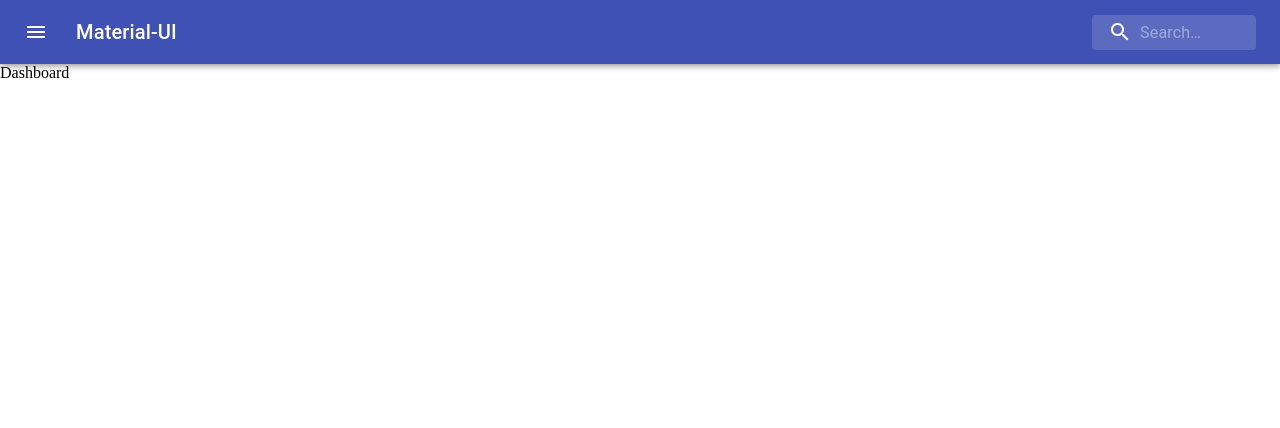
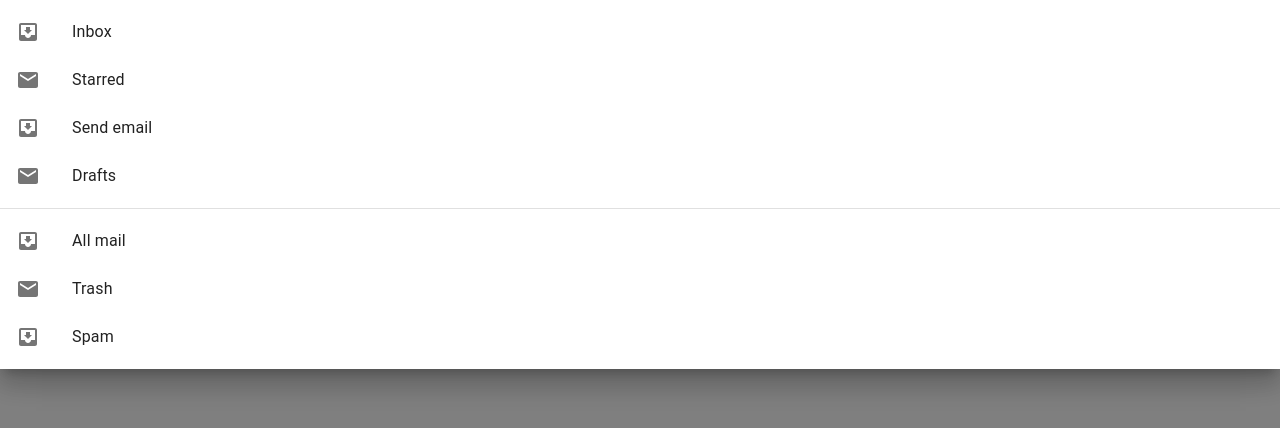
Before and after one commit to Ping-GAO/School, a React (Create React App) app in the folder frontend/: page /dashboard in a window 1280 px wide. Both pictures are taken after a click on the button "open drawer". Shown: the top 428 px of the page. Built offline with nearby package versions, Linux system fonts and the light colour scheme.

Commit message:
add navbar

```diff
--- a/frontend/package.json
+++ b/frontend/package.json
@@ -8,6 +8,7 @@
     "@testing-library/jest-dom": "^5.11.6",
     "@testing-library/react": "^11.2.2",
     "@testing-library/user-event": "^12.5.0",
+    "clsx": "^1.1.1",
     "react": "^17.0.1",
     "react-dom": "^17.0.1",
     "react-router-dom": "^5.2.0",
--- a/frontend/src/components/SearchAppBar.jsx
+++ b/frontend/src/components/SearchAppBar.jsx
@@ -1,4 +1,4 @@
-import React from 'react';
+import React, { useState } from 'react';
 import AppBar from '@material-ui/core/AppBar';
 import Toolbar from '@material-ui/core/Toolbar';
 import IconButton from '@material-ui/core/IconButton';
@@ -7,6 +7,15 @@
 import { fade, makeStyles } from '@material-ui/core/styles';
 import MenuIcon from '@material-ui/icons/Menu';
 import SearchIcon from '@material-ui/icons/Search';
+import clsx from 'clsx';
+import ListItem from '@material-ui/core/ListItem';
+import ListItemIcon from '@material-ui/core/ListItemIcon';
+import ListItemText from '@material-ui/core/ListItemText';
+import List from '@material-ui/core/List';
+import Divider from '@material-ui/core/Divider';
+import InboxIcon from '@material-ui/icons/MoveToInbox';
+import MailIcon from '@material-ui/icons/Mail';
+import Drawer from '@material-ui/core/Drawer';
 
 const useStyles = makeStyles((theme) => ({
     root: {
@@ -61,11 +70,52 @@
             },
         },
     },
+    list: {
+        width: 250,
+    },
+    fullList: {
+        width: 'auto',
+    },
 }));
 
 export default function SearchAppBar() {
     const classes = useStyles();
+    const [open, setOpen] = useState(false);
 
+    const handleDrawerOpen = () => {
+        setOpen(true);
+    };
+
+    const handleDrawerClose = () => {
+        setOpen(false);
+    };
+
+    const list = () => (
+        <div
+            className={clsx(classes.list, classes.fullList)}
+            role="presentation"
+            onClick={handleDrawerClose}
+            onKeyDown={handleDrawerClose}
+        >
+            <List>
+                {['Inbox', 'Starred', 'Send email', 'Drafts'].map((text, index) => (
+                    <ListItem button key={text}>
+                        <ListItemIcon>{index % 2 === 0 ? <InboxIcon /> : <MailIcon />}</ListItemIcon>
+                        <ListItemText primary={text} />
+                    </ListItem>
+                ))}
+            </List>
+            <Divider />
+            <List>
+                {['All mail', 'Trash', 'Spam'].map((text, index) => (
+                    <ListItem button key={text}>
+                        <ListItemIcon>{index % 2 === 0 ? <InboxIcon /> : <MailIcon />}</ListItemIcon>
+                        <ListItemText primary={text} />
+                    </ListItem>
+                ))}
+            </List>
+        </div>
+    );
     return (
         <div className={classes.root}>
             <AppBar position="static">
@@ -75,6 +125,7 @@
                         className={classes.menuButton}
                         color="inherit"
                         aria-label="open drawer"
+                        onClick={handleDrawerOpen}
                     >
                         <MenuIcon />
                     </IconButton>
@@ -96,6 +147,9 @@
                     </div>
                 </Toolbar>
             </AppBar>
+            <Drawer anchor="top" open={open} onClose={handleDrawerClose}>
+                {list()}
+            </Drawer>
         </div>
     );
 }
```
Also changed, not shown: 1 other file (tests, documents, lock files or other folders).
